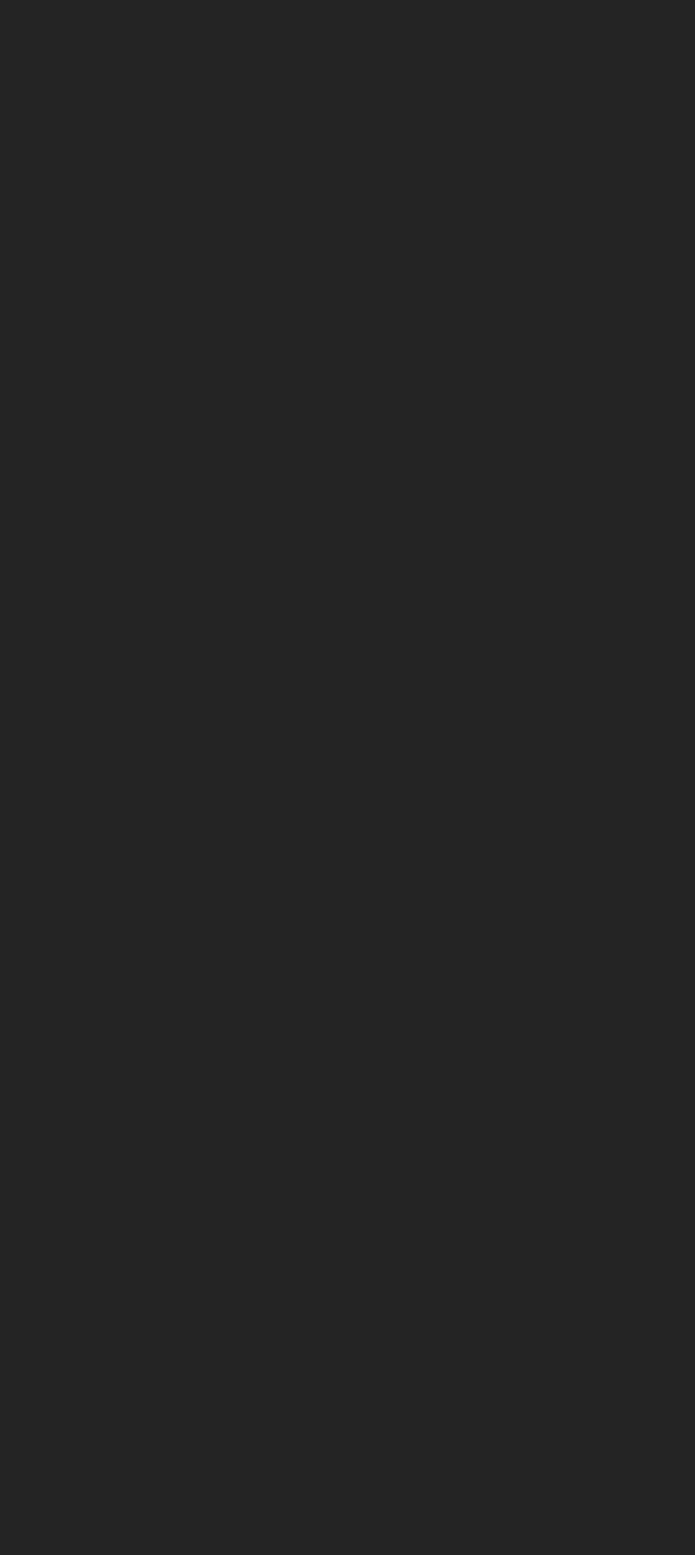
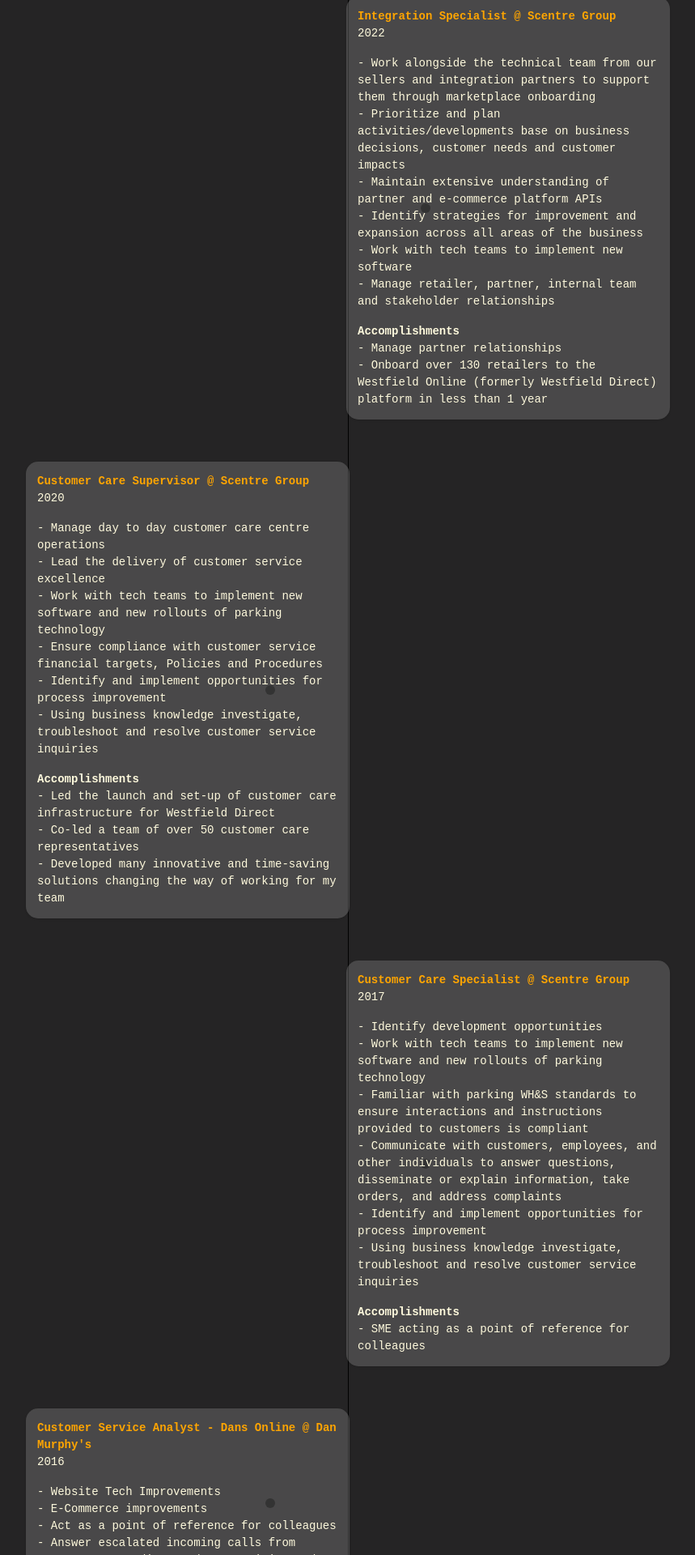
Before and after one commit to rdemirian/personal-website, a Next.js app: page /about in a window 1280 px wide. Shown: the part 420-2340 px from the top of the page at 81% size, without its empty margins (210-1069 px from the left). Before the commit the page ends 800 px from the top, so only its background shows below. Built offline with nearby package versions, Linux system fonts and the light colour scheme.

Commit message:
added shitty about timeline

```diff
--- /dev/null
+++ b/src/app/about/jobs.json
@@ -0,0 +1,83 @@
+[
+	{
+		"index": 0,
+		"year": "2016",
+		"company": "Dan Murphy's",
+		"title": "Customer Service Analyst - Dans Online",
+		"description": [
+			"Website Tech Improvements",
+			"E-Commerce improvements",
+			"Act as a point of reference for colleagues",
+			"Answer escalated incoming calls from customers regarding products, pricing and phone orders"
+		]
+	},
+	{
+		"index": 1,
+		"year": "2017",
+		"company": "Scentre Group",
+		"title": "Customer Care Specialist",
+		"description": [
+			"Identify development opportunities",
+			"Work with tech teams to implement new software and new rollouts of parking technology",
+			"Familiar with parking WH&S standards to ensure interactions and instructions provided to customers is compliant",
+			"Communicate with customers, employees, and other individuals to answer questions, disseminate or explain information, take orders, and address complaints",
+			"Identify and implement opportunities for process improvement",
+			"Using business knowledge investigate, troubleshoot and resolve customer service inquiries"
+		],
+		"extraTitle": "Accomplishments",
+		"extra": ["SME acting as a point of reference for colleagues"]
+	},
+	{
+		"index": 2,
+		"year": "2020",
+		"company": "Scentre Group",
+		"title": "Customer Care Supervisor",
+		"description": [
+			"Manage day to day customer care centre operations",
+			"Lead the delivery of customer service excellence",
+			"Work with tech teams to implement new software and new rollouts of parking technology",
+			"Ensure compliance with customer service financial targets, Policies and Procedures",
+			"Identify and implement opportunities for process improvement",
+			"Using business knowledge investigate, troubleshoot and resolve customer service inquiries"
+		],
+		"extraTitle": "Accomplishments",
+		"extra": [
+			"Led the launch and set-up of customer care infrastructure for Westfield Direct",
+			"Co-led a team of over 50 customer care representatives",
+			"Developed many innovative and time-saving solutions changing the way of working for my team"
+		]
+	},
+	{
+		"index": 3,
+		"year": "2022",
+		"company": "Scentre Group",
+		"title": "Integration Specialist",
+		"description": [
+			"Work alongside the technical team from our sellers and integration partners to support them through marketplace onboarding",
+			"Prioritize and plan activities/developments base on business decisions, customer needs and customer impacts",
+			"Maintain extensive understanding of partner and e-commerce platform APIs",
+			"Identify strategies for improvement and expansion across all areas of the business",
+			"Work with tech teams to implement new software",
+			"Manage retailer, partner, internal team and stakeholder relationships"
+		],
+		"extraTitle": "Accomplishments",
+		"extra": [
+			"Manage partner relationships",
+			"Onboard over 130 retailers to the Westfield Online (formerly Westfield Direct) platform in less than 1 year"
+		]
+	},
+	{
+		"index": 4,
+		"year": "2023",
+		"company": "Scentre Group",
+		"title": "Software Engineer",
+		"description": [
+			"Work on web and marketplace",
+			"Contribute to leading, building and testing features",
+			"Own front-end bug fixes and maintenance",
+			"Support product release cycles"
+		],
+		"extraTitle": "Stack",
+		"extra": ["HTML, CSS, JavaScript, TypeScript, React, Python, Next"]
+	}
+]
--- a/src/app/about/page.tsx
+++ b/src/app/about/page.tsx
@@ -1,11 +1,14 @@
 "use client"
 import Header from "@/components/header"
-import { Box, Stack, Text } from "@chakra-ui/react"
+import Timeline from "@/components/timeline"
+import { Box } from "@chakra-ui/react"
+import jobs from "./jobs.json"
 
 export default function About() {
 	return (
 		<Box className="pageContents">
 			<Header showNav={true}></Header>
+			<Timeline jobs={jobs}></Timeline>
 		</Box>
 	)
 }
```
Also changed, not shown: src/components/jobCard.tsx (added, +83 -0 lines).
